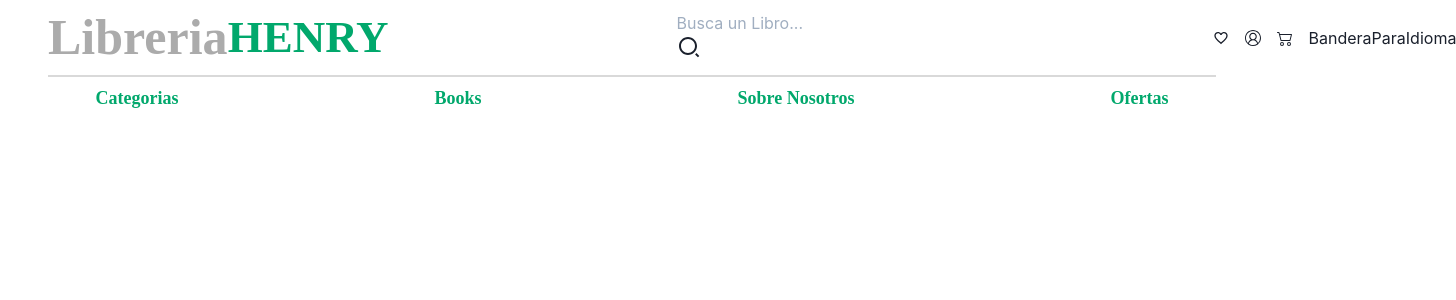
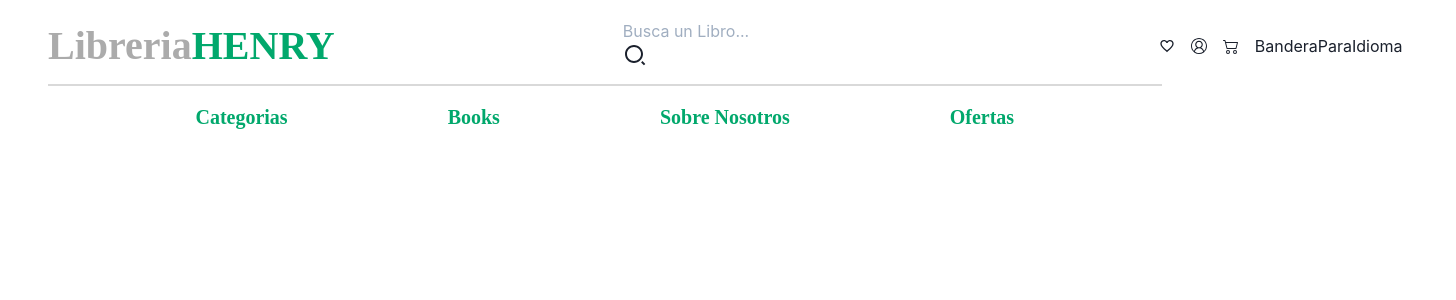
Before and after one commit to abenitezS/FE-HenryLibrary, a React (Create React App) app in the folder front/: page / in a window 1280 px wide. Shown: the top 300 px of the page, 1456 px wide, since content can reach past the window. Built offline with nearby package versions, Linux system fonts and the light colour scheme; no server answers.

Commit message:
Estilos NavBar 1 y 2

```diff
--- a/front/src/Components/NavBar/NavBar.jsx
+++ b/front/src/Components/NavBar/NavBar.jsx
@@ -9,7 +9,7 @@ import {VscAccount } from "react-icons/vsc"
 import {MdOutlineFavoriteBorder} from "react-icons/md"
 import {BsCart2} from "react-icons/bs"
 
-import "./NavBar.css"
+import styles from "./NavBar.module.css"
 
 
 
@@ -18,17 +18,17 @@ export default function NavBar() {
 
 
   return (
-  <nav className="container">
-        <h1 className="h1"><NavLink to="/">Libreria</NavLink></h1>
-        <h1 className="h1_1"><NavLink to="/">HENRY</NavLink></h1>
+  <nav className={styles.container}>
+        <h1 className={styles.h1}><NavLink to="/">Libreria</NavLink></h1>
+        <h1 className={styles.h1_1}><NavLink to="/">HENRY</NavLink></h1>
 
-        <div className="search"><Search /></div>
+        <div className={styles.search}><Search /></div>
 
-        <div className="iconos"><NavLink to="/favoritos"><MdOutlineFavoriteBorder /></NavLink></div>
+        <div className={styles.iconos}><NavLink to="/favoritos"><MdOutlineFavoriteBorder /></NavLink></div>
 
-        <div className="iconos"><NavLink to="/login">< VscAccount/></NavLink></div>
+        <div className={styles.iconos}><NavLink to="/login">< VscAccount/></NavLink></div>
 
-        <div className="iconos"><NavLink to="/carrito">< BsCart2/></NavLink></div>
+        <div className={styles.iconos}><NavLink to="/carrito">< BsCart2/></NavLink></div>
 
         <button>BanderaParaIdioma</button>
         {/* Texto rovisorio hasta que hagamos la funcion de idiomas */}
--- a/front/src/Components/NavBar/NavBar.css
+++ b/front/src/Components/NavBar/NavBar.module.css
@@ -1,22 +1,21 @@
 
 
 body{
-
         margin: 0px;
         padding: 0px;
         box-sizing: border-box;
-
 }
 
 .container{
     display: flex;
     align-items: center;
+    margin-top: 1rem;
 }
 
 .h1{
     font-family: Quicksand;
     font-weight: bolder;
-    font-size: 50px;
+    font-size: 40px;
     color: #ABABAB;
     padding-left: 3rem;
 }
@@ -24,7 +23,7 @@ body{
 .h1_1{
     font-family: Quicksand;
     font-weight: bolder;
-    font-size: 45px;
+    font-size: 40px;
     color: #01A86C;
     padding-right: 18rem;
 }
--- a/front/src/Components/NavBar2/NavBar2.jsx
+++ b/front/src/Components/NavBar2/NavBar2.jsx
@@ -3,7 +3,7 @@ import { NavLink } from "react-router-dom";
 
 
 
-import "./NavBar2.css"
+import styles from "./NavBar2.module.css"
 
 
 
@@ -12,11 +12,11 @@ export default function NavBar2() {
 
 
   return (
-    <nav className="container_navBar2">
-        <h3 className="h3"><NavLink to="/">Categorias</NavLink></h3>
-        <h3 className="h3"><NavLink to="/books">Books</NavLink></h3>
-        <h3 className="h3"><NavLink to="/">Sobre Nosotros</NavLink></h3>
-        <h3 className="h3"><NavLink to="/">Ofertas</NavLink></h3>
+    <nav className={styles.container}>
+        <h3 className={styles.h3}><NavLink to="/">Categorias</NavLink></h3>
+        <h3 className={styles.h3}><NavLink to="/books">Books</NavLink></h3>
+        <h3 className={styles.h3}><NavLink to="/">Sobre Nosotros</NavLink></h3>
+        <h3 className={styles.h3}><NavLink to="/">Ofertas</NavLink></h3>
     </nav>
 
   );
--- a/front/src/Components/NavBar2/NavBar2.css
+++ b/front/src/Components/NavBar2/NavBar2.module.css
@@ -8,21 +8,22 @@ body{
 
 }
 
-.container_navBar2{
+.container{
     display: flex;
+    width: 87%;
     border-top: 2px solid #D9D9D9;
     margin-left: 3rem;
-    margin-right: 4rem;
-    padding-top: 0.5rem;
+    margin-top: 0.5rem;
     align-items: center;
     justify-content: center;
-    gap: 16rem;
+    gap: 10rem;
 }
 
 .h3{
     display: flex;
+    margin-top: 1rem;
     color: #01A86C;
     font-family: Quicksand;
     font-weight: bolder;
-    font-size: 18px;
+    font-size: 20px;
 }
```
